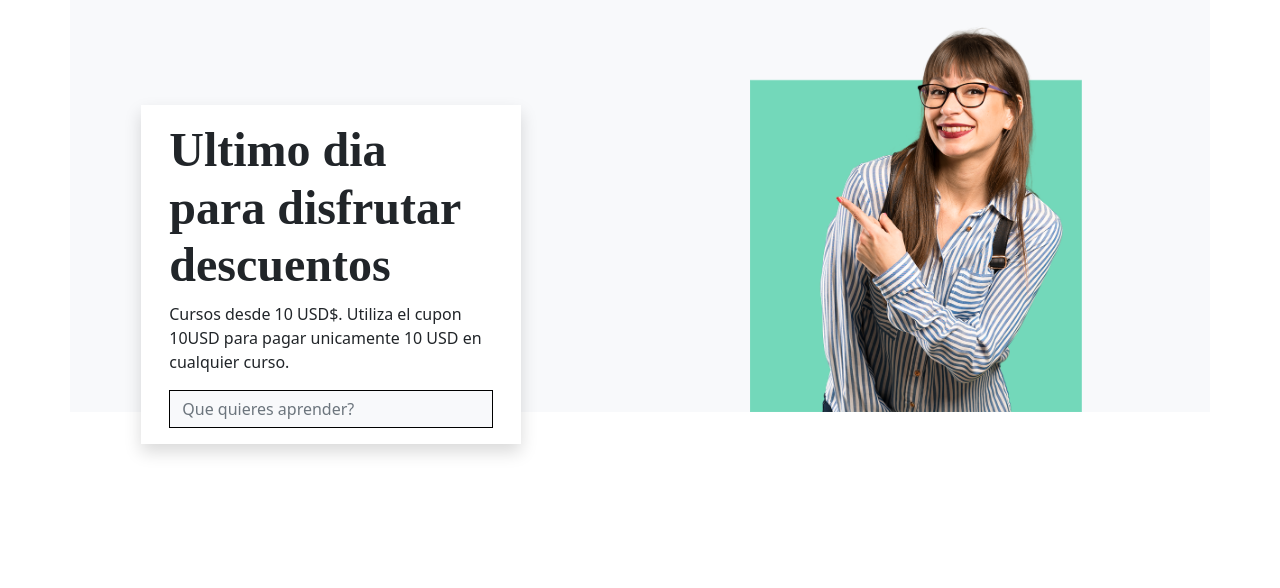
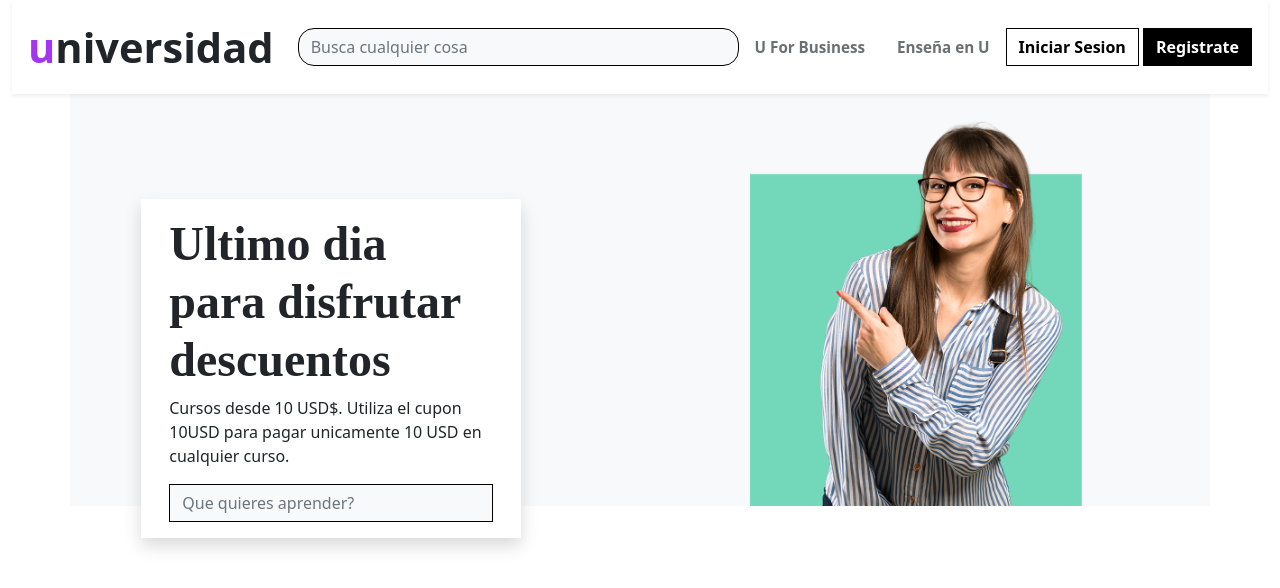
Before and after one commit to xandro2021/UdemyCloneBootstrapSASS, a website: page index.html in a window 1280 px wide. Drawn offline with nearby package versions, Linux system fonts and the light colour scheme; a web font is replaced by a local one.

Commit message:
Create and Style the header

```diff
--- a/index.html
+++ b/index.html
@@ -15,6 +15,28 @@
 </head>
 
 <body>
+
+    <header class="header container-fluid d-none d-lg-block">
+        <div class="d-flex justify-content-between align-items-center p-3 shadow-sm">
+            <p class="fs-3 fw-bold m-0 me-4"><span class="text-success">u</span>niversidad </p>
+
+            <form method="" action="" class="flex-grow-1">
+                <input type="search" class="form-control bg-light" placeholder="Busca cualquier cosa" name=""
+                    value="" />
+            </form>
+
+            <nav class="nav d-flex">
+                <a href="#" class="nav-link">U For Business</a>
+                <a href="#" class="nav-link">Enseña en U</a>
+            </nav>
+
+            <nav>
+                <a href="#" class="btn btn-outline-dark">Iniciar Sesion</a>
+                <a href="#" class="btn btn-dark">Registrate</a>
+            </nav>
+
+        </div>
+    </header>
 
     <section class="descuentos container-xl">
         <div class="row justify-content-around align-items-lg-end bg-light">
--- a/src/scss/_custom.scss
+++ b/src/scss/_custom.scss
@@ -22,7 +22,19 @@ $light: $gris;
 $dark: $negro;
 
 // Formularios
+$input-border-radius: 1rem;
 $input-border-color: $dark;
+
+// Enlaces
+$nav-link-color: $gris-oscuro;
+$nav-link-hover-color: $dark;
+$nav-link-font-weight: 700;
+$nav-link-font-size: 0.95rem;
+
+// Botones
+$btn-border-radius: 0;
+$btn-font-weight: 700;
+
 
 // Importar Bootstrap
 @import '../../node_modules/bootstrap/scss/bootstrap.scss';
--- /dev/null
+++ b/src/scss/ui/_header.scss
@@ -0,0 +1,6 @@
+@use '../custom' as *;
+
+.header {
+    position: relative;
+    z-index: 1;
+}
--- a/src/scss/ui/_index.scss
+++ b/src/scss/ui/_index.scss
@@ -1 +1,2 @@
+@forward 'header';
 @forward 'descuentos';
```
Also changed, not shown: build/css/app.css, 1 other file.
